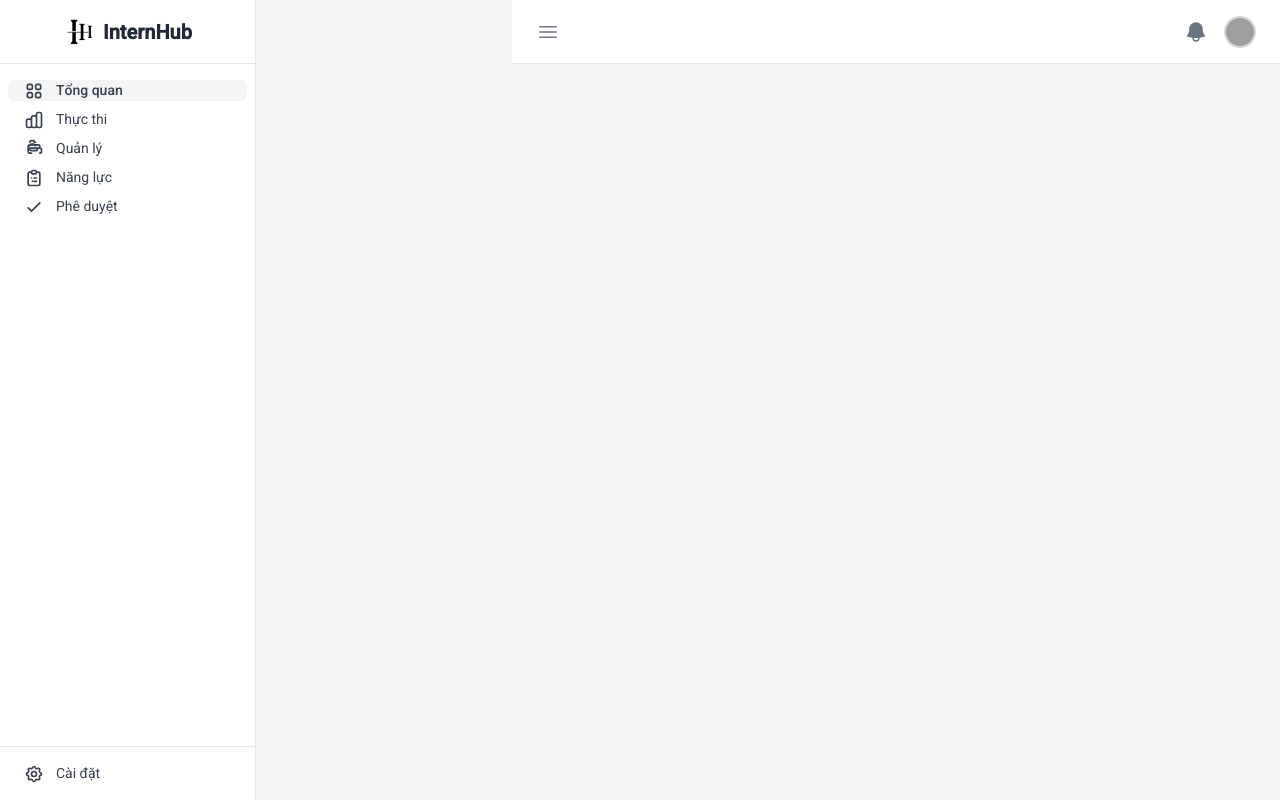
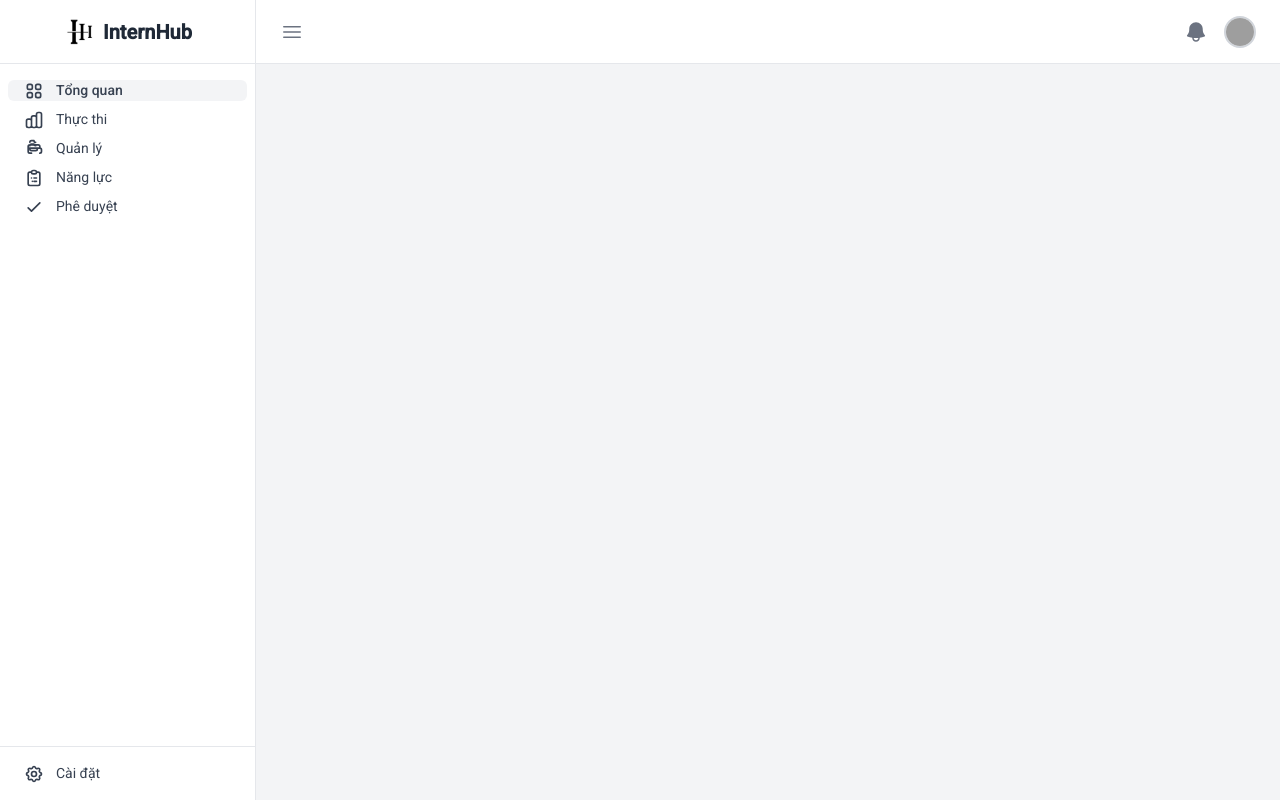
Before and after one commit to Nguyntanh/internhub_fe, an Angular app: page /dashboard in a window 1280 px wide. Built offline with nearby package versions, Linux system fonts and the light colour scheme; grey boxes are pictures that could not be loaded.

Commit message:
sửa kích thước toptab

```diff
--- a/src/app/dashboard/main-layout/main-layout.html
+++ b/src/app/dashboard/main-layout/main-layout.html
@@ -12,8 +12,6 @@
   <!-- Main Content Area -->
   <div
     class="flex flex-col flex-1 transition-all duration-300 ease-in-out"
-    [class.ml-64]="isSidebarVisible"
-    [class.ml-0]="!isSidebarVisible"
   >
     <!-- Topbar will be here -->
     <app-topbar [isSidebarVisible]="isSidebarVisible" (toggleSidebar)="toggleSidebar()"></app-topbar>
```
